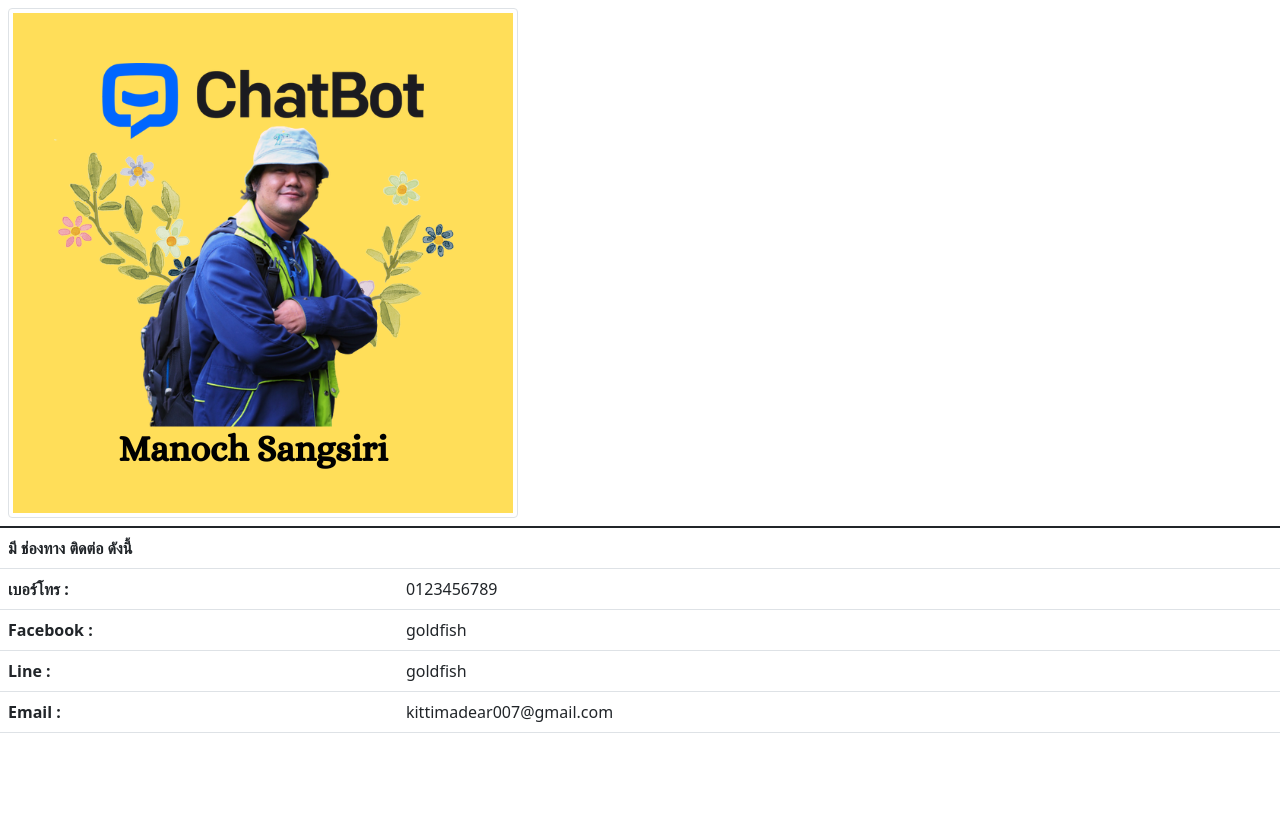
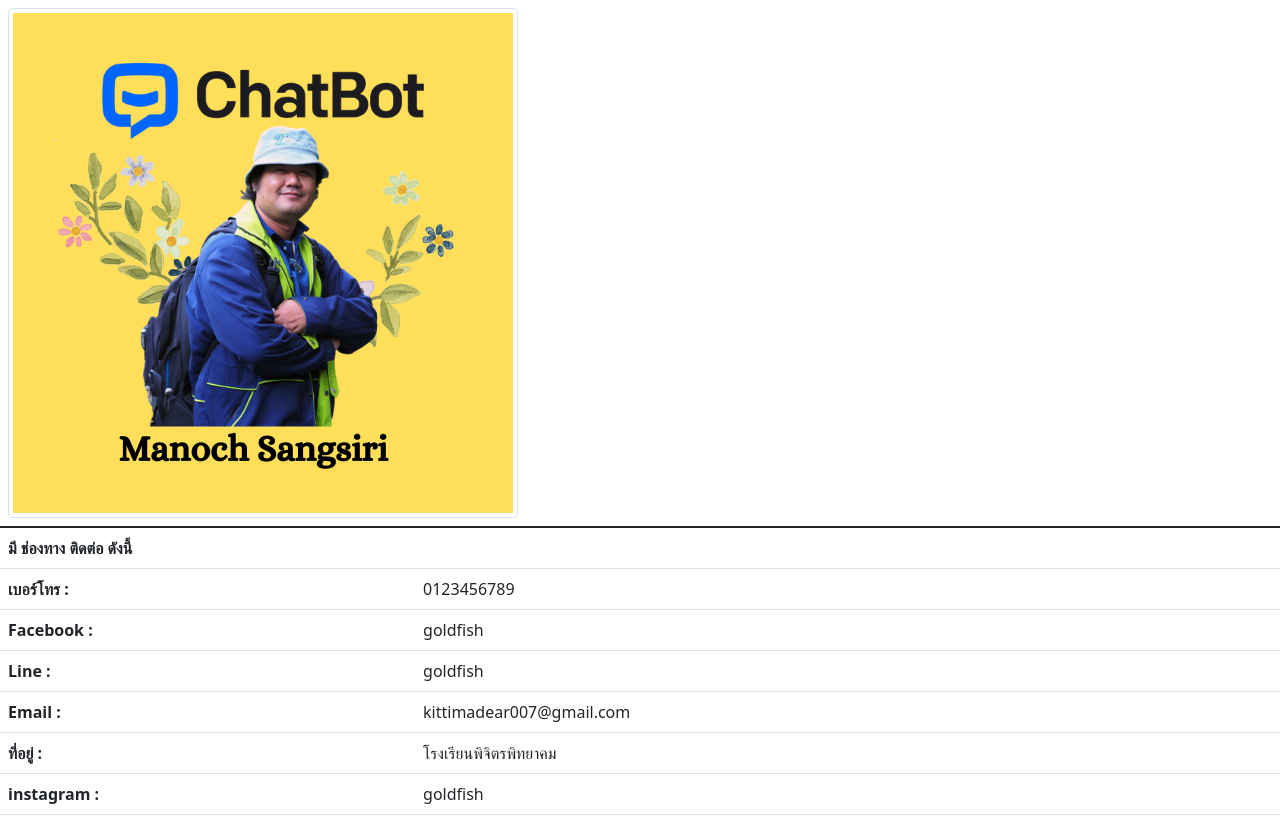
Before and after one commit to goldfishcutecute/profile, a plain HTML site: page index.html in a window 1280 px wide. Before the commit the page ends 800 px from the top, so only its background shows below. Drawn offline with nearby package versions, Linux system fonts and the light colour scheme.

Commit message:
Update index.html

```diff
--- a/index.html
+++ b/index.html
@@ -35,6 +35,14 @@
                 <th scope="row">Email :</th>
                 <td>kittimadear007@gmail.com</td>
             </tr>
+            <tr>
+                <th scope="row">ที่อยู่ :</th>
+                <td>โรงเรียนพิจิตรพิทยาคม</td>
+            </tr>
+            <tr>
+                <th scope="row">instagram :</th>
+                <td>goldfish</td>
+            </tr>
         </tbody>
     </table>
 
```
